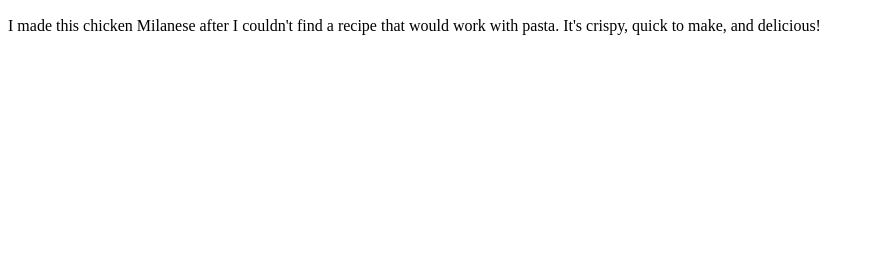
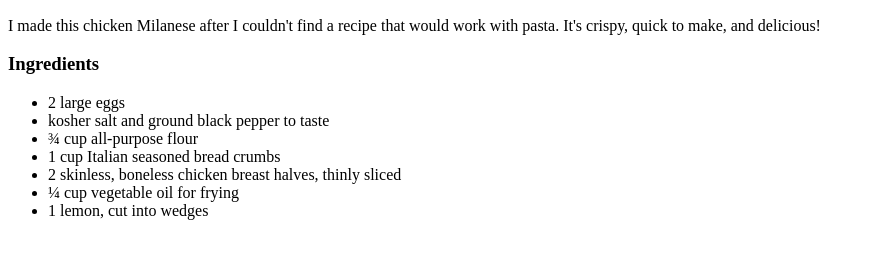
Before and after one commit to cerastvs/odin-recipes, a plain HTML site: page recipes/chickenMilanese.html in a window 1280 px wide. Shown: the part 434-692 px from the top of the page, without its empty margins (0-874 px from the left). Drawn offline with Linux system fonts and the light colour scheme.

Commit message:
add Ingredients

```diff
--- a/recipes/chickenMilanese.html
+++ b/recipes/chickenMilanese.html
@@ -11,5 +11,15 @@
     <h2>Description</h2>
     <p>I made this chicken Milanese after I couldn't find a recipe that would work with pasta.
     It's crispy, quick to make, and delicious!</p>
+    <h3>Ingredients</h3>
+    <ul>
+        <li>2 large eggs</li>
+        <li>kosher salt and ground black pepper to taste</li>
+        <li>¾ cup all-purpose flour</li>
+        <li>1 cup Italian seasoned bread crumbs</li>
+        <li>2 skinless, boneless chicken breast halves, thinly sliced</li>
+        <li>¼ cup vegetable oil for frying</li>
+        <li>1 lemon, cut into wedges</li>
+    </ul>
 </body>
 </html>
```
Also changed, not shown: recipes/bakedBuffaloWings.html (+11 -0 lines), recipes/ovenFriedChicken.html (+10 -0 lines).
